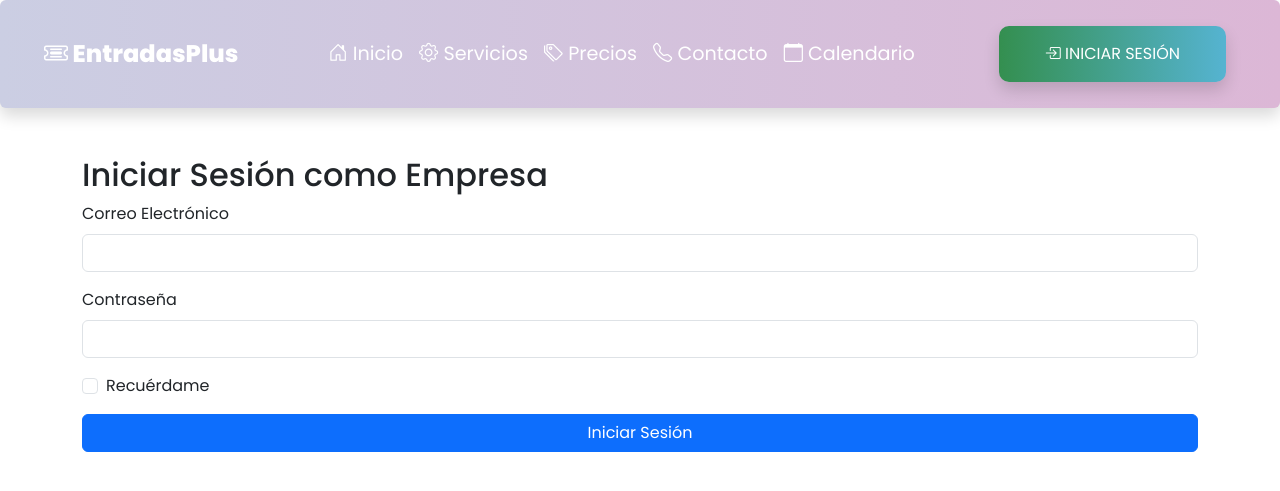
After one commit to Martinez03/EntradasPlus, a Django app: page /login_empresa/ in a window 1280 px wide. The commit adds this page. Shown: the top 491 px of the page. Run offline with Django 5.2, Linux system fonts and the light colour scheme.

Commit message:
Add files via upload
iniciar sesion y registrarse como usuario y empresa a medias, vistas de crear evento,editar... y de logear y deslogearse

```diff
--- a/entradasplus/models.py
+++ b/entradasplus/models.py
@@ -4,10 +4,12 @@ from django.db import models
 from django.db import models
 from django.contrib.auth.models import User
 
+
 class Empresa(models.Model):
     nombre = models.CharField(max_length=200)
     descripcion = models.TextField(blank=True)
-    propietario = models.ForeignKey(User, on_delete=models.CASCADE)  # Dueño de la empresa
+    email = models.EmailField(unique=True)  # Correo electrónico único
+    password = models.CharField(max_length=128)  # Contraseña encriptada
     fecha_creacion = models.DateTimeField(auto_now_add=True)
 
     def __str__(self):
--- a/entradasplus/templates/login.html
+++ b/entradasplus/templates/login.html
@@ -8,5 +8,5 @@
       <label for="password" class="form-label">Contraseña</label>
       <input type="password" class="form-control" name="password" placeholder="Contraseña" required>
   </div>
-  <button type="submit" class="btn btn-primary">Iniciar Sesión</button>
+  <button type="submit" class="btn btn-primary">Iniciar Sesión como Usuario</button>
 </form>
--- /dev/null
+++ b/entradasplus/templates/login_empresa.html
@@ -0,0 +1,23 @@
+{% extends 'base.html' %}
+
+{% block content %}
+<div class="container mt-5">
+    <h2>Iniciar Sesión como Empresa</h2>
+    <form method="POST" action="{% url 'login_empresa' %}">
+        {% csrf_token %}
+        <div class="mb-3">
+            <label for="email" class="form-label">Correo Electrónico</label>
+            <input type="email" class="form-control" id="email" name="email" required>
+        </div>
+        <div class="mb-3">
+            <label for="password" class="form-label">Contraseña</label>
+            <input type="password" class="form-control" id="password" name="password" required>
+        </div>
+        <div class="mb-3 form-check">
+            <input type="checkbox" class="form-check-input" id="rememberEmpresaMe">
+            <label class="form-check-label" for="rememberEmpresaMe">Recuérdame</label>
+        </div>
+        <button type="submit" class="btn btn-primary w-100">Iniciar Sesión</button>
+    </form>
+</div>
+{% endblock %}
--- a/entradasplus/urls.py
+++ b/entradasplus/urls.py
@@ -6,8 +6,11 @@ urlpatterns = [
     path('calendar', views.calendar, name='calendar'),
     path('login', views.login_view, name='login'),
     path('eventos/<int:evento_id>/', views.detalles_evento, name='detalles_evento'),
-     path('logout/', views.logout_view, name='logout')
-    #path('comprar/<int:entrada_id>/', views.comprar_entrada, name='comprar_entrada'),
-    #path('grupos/', views.grupos, name='grupos'),
-    #path('perfil/', views.perfil, name='perfil')
+    path('logout/', views.logout_view, name='logout'),
+    path('crear_evento/', views.crear_evento, name='crear_evento'),
+    path('editar_evento/<int:evento_id>/', views.editar_evento, name='editar_evento'),
+    path('eliminar_evento/<int:evento_id>/', views.eliminar_evento, name='eliminar_evento'),
+    path('logout_empresa/', views.logout_empresa, name='logout_empresa'),
+    path('login_empresa/', views.login_empresa, name='login_empresa'),
+     path('registro_empresa/', views.registro_empresa, name='registro_empresa'),
 ]
--- a/entradasplus/views.py
+++ b/entradasplus/views.py
@@ -1,10 +1,12 @@
 from django.shortcuts import render, redirect, get_object_or_404
 from . import models
+from .models import Empresa
 from django.contrib.auth import authenticate, login, logout
 from django.contrib import messages
 from datetime import datetime
 from django.db.models import Q  # Asegúrate de importar Q para las búsquedas
 from django.utils import timezone  # Para manejar fechas con soporte de zona horaria
+from .forms import EventoForm,EmpresaForm
 
 def index(request):
     # Usamos timezone.now() para manejar fechas con zona horaria si es necesario
@@ -43,9 +45,9 @@ def login_view(request):
         else:
             # Si la autenticación falla, mostrar un mensaje de error
             messages.error(request, 'Nombre de usuario o contraseña incorrectos.')
-            return redirect('login')  # Redirigir a la página de login si falla
+            return redirect('home')  # Redirigir a la página de login si falla
     else:
-        return render(request, 'login.html')
+        return render(request, 'index.html')
 
 def detalles_evento(request, evento_id):
     # Importamos el modelo Evento si no está importado
@@ -55,3 +57,84 @@ def detalles_evento(request, evento_id):
 def logout_view(request):
     logout(request)
     return redirect('home')  # Redirige a la página principal después de cerrar sesión
+
+def crear_evento(request):
+    if request.method == 'POST':
+        form = EventoForm(request.POST)
+        if form.is_valid():
+            evento = form.save(commit=False)
+            evento.empresa = request.user.empresa  # Asignar la empresa organizadora
+            evento.save()
+            return redirect('home')  # Redirigir tras crear el evento
+    else:
+        form = EventoForm()
+    return render(request, 'crear_evento.html', {'form': form})
+
+def editar_evento(request, evento_id):
+    evento = get_object_or_404(Evento, pk=evento_id, empresa=request.user.empresa)
+    if request.method == 'POST':
+        form = EventoForm(request.POST, instance=evento)
+        if form.is_valid():
+            form.save()
+            return redirect('home')
+    else:
+        form = EventoForm(instance=evento)
+    return render(request, 'editar_evento.html', {'form': form, 'evento': evento})
+
+def eliminar_evento(request, evento_id):
+    evento = get_object_or_404(Evento, pk=evento_id, empresa=request.user.empresa)
+    if request.method == 'POST':
+        evento.delete()
+        return redirect('home')
+    return render(request, 'eliminar_evento.html', {'evento': evento})
+
+
+
+
+def login_empresa(request):
+    if request.method == 'POST':
+        email = request.POST['email']
+        password = request.POST['password']
+
+        try:
+            # Buscar la empresa por su correo electrónico
+            empresa = Empresa.objects.get(email=email)
+
+            # Verificar la contraseña
+            if check_password(password, empresa.password):
+                # Crear la sesión para la empresa
+                request.session['empresa_id'] = empresa.id
+                messages.success(request, f'Bienvenido, {empresa.nombre}!')
+                return redirect('home')  # Redirigir a la página principal o al panel de la empresa
+            else:
+                messages.error(request, 'Contraseña incorrecta.')
+                return redirect('login_empresa')
+        except Empresa.DoesNotExist:
+            messages.error(request, 'No se encontró una empresa con ese correo electrónico.')
+            return redirect('login_empresa')
+
+
+    return render(request, 'login_empresa.html')
+
+def logout_empresa(request):
+
+    # Eliminar la sesión de empresa
+    if 'empresa_id' in request.session:
+        del request.session['empresa_id']
+        messages.success(request, 'Has cerrado sesión como empresa.')
+
+    return redirect('home')  # Redirigir a la página principal
+
+def registro_empresa(request):
+    if request.method == 'POST':
+        form = EmpresaForm(request.POST)
+        if form.is_valid():
+            empresa = form.save(commit=False)
+            empresa.password = make_password(form.cleaned_data['password'])  # Encriptar la contraseña
+            empresa.save()
+            messages.success(request, 'Empresa registrada con éxito.')
+            return redirect('login_empresa')
+    else:
+        form = EmpresaForm()
+
+    return render(request, 'registro_empresa.html', {'form': form})
```
Also changed, not shown: entradasplus/forms.py (added, +12 -0 lines), entradasplus/templates/base.html (+54 -7 lines), entradasplus/templates/crear_eventos.html (added, +10 -0 lines), entradasplus/templates/editar_evento.html (added, +10 -0 lines), entradasplus/templates/eliminar_evento.html (added, +11 -0 lines), entradasplus/templates/index.html (+14 -7 lines), 1 other file.
